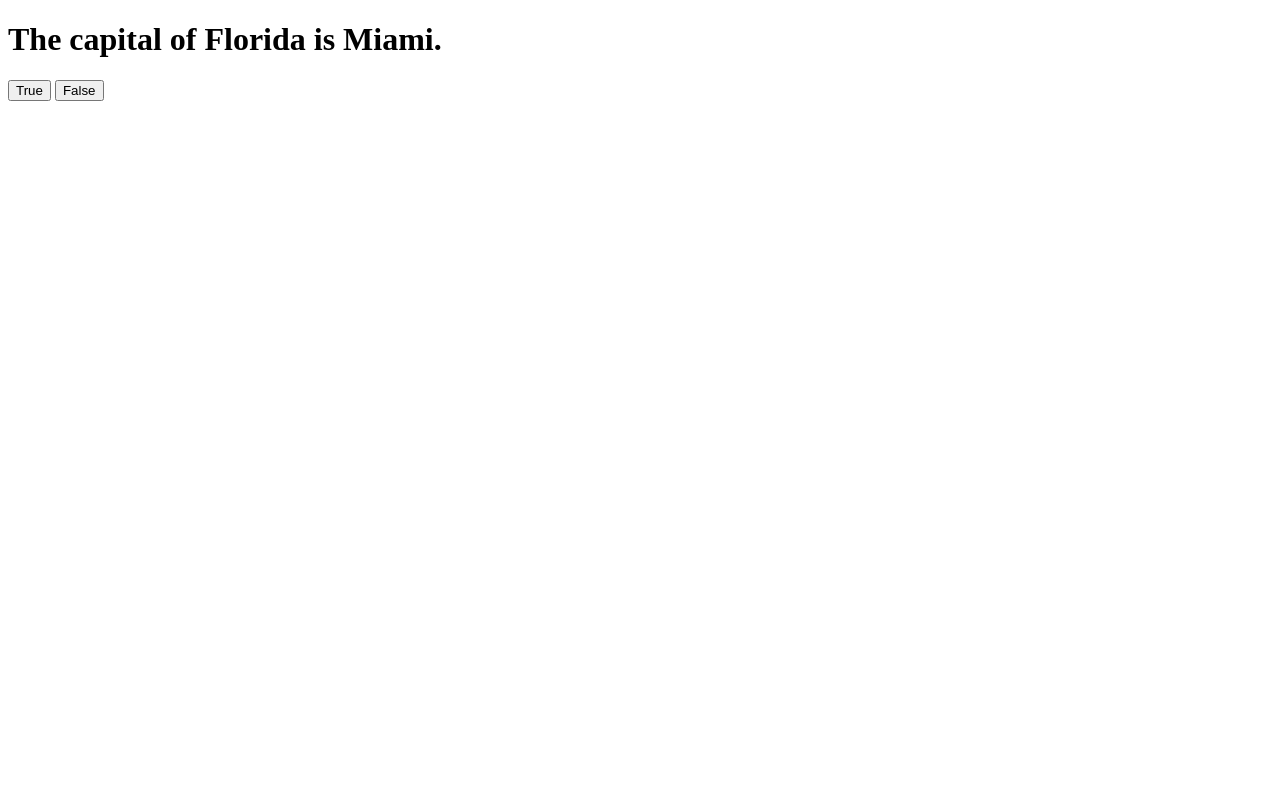
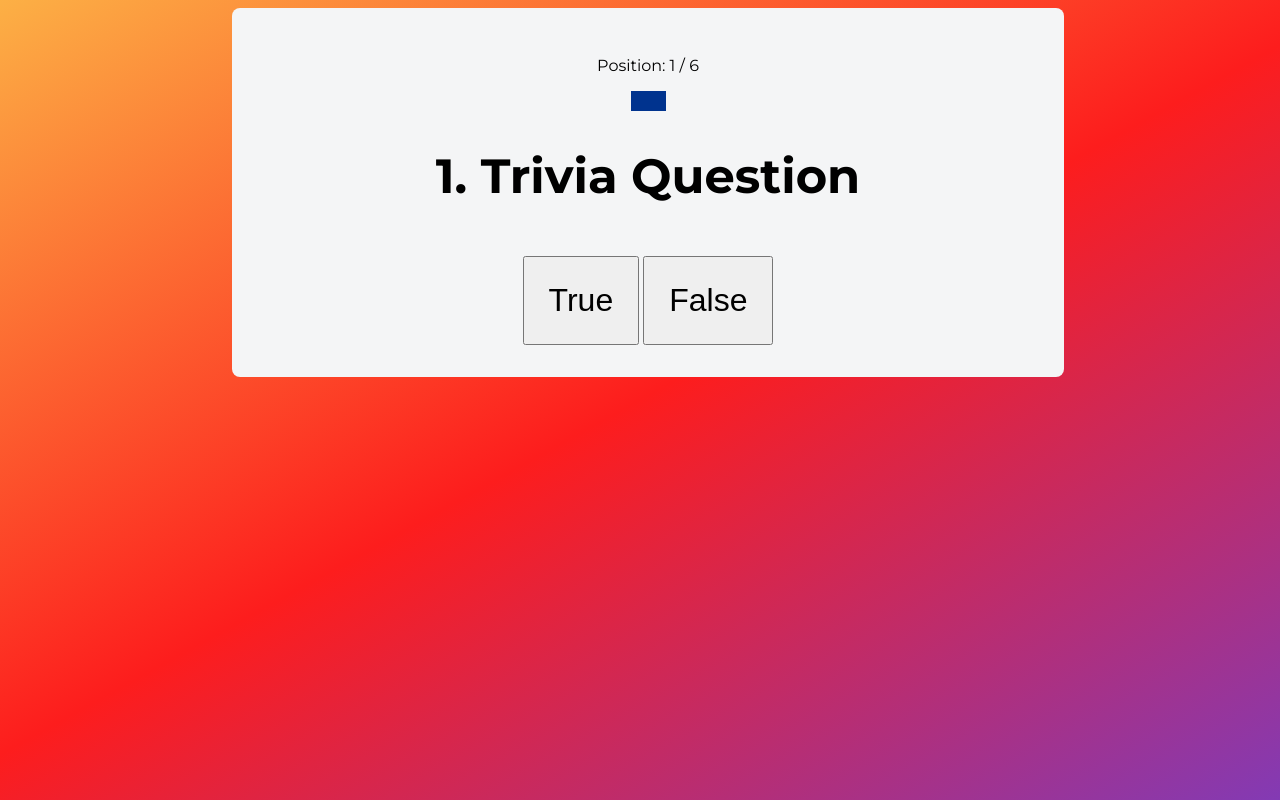
Before and after one commit to jsohndata/app-trivia-game, a plain HTML site: page index.html in a window 1280 px wide. Drawn offline with Linux system fonts and the light colour scheme.

Commit message:
added new feature for random on replay, percentage on result, and progress bar and text

```diff
--- a/index.html
+++ b/index.html
@@ -4,25 +4,33 @@
 <meta charset="UTF-8">
 <meta http-equiv="X-UA-Compatible" content="IE=edge">
 <meta name="viewport" content="width=device-width, initial-scale=1.0">
+
 <link rel="stylesheet" href="styles/app-trivia-game.css">
+<link rel="preconnect" href="https://fonts.googleapis.com">
+<link rel="preconnect" href="https://fonts.gstatic.com" crossorigin>
+<link href="https://fonts.googleapis.com/css2?family=Montserrat:ital,wght@0,100;0,200;0,300;0,400;0,500;0,600;0,700;0,800;0,900;1,100;1,200;1,300;1,400;1,500;1,600;1,700;1,800;1,900&display=swap" rel="stylesheet">
 <title>Trivia Game</title>
 </head>
 
 <body>
-<header>
-    <h1>Loading ...</h1>
-</header>
+<div>
+    <header>
+        <p class="position">Loading...</p>
+        <img src="./images/bar.png" class="progress-bar">
+        <h1>Loading...</h1>
+    </header>
 
-<main>
-    <div class="btn-container-question">
-        <button onclick="handleTrivia(true)">True</button>
-        <button onclick="handleTrivia(false)">False</button>
-    </div>
+    <main>
+        <section class="btn-container-question">
+            <button onclick="handleTrivia(true)">True</button>
+            <button onclick="handleTrivia(false)">False</button>
+        </section>
 
-    <div  class="btn-container-replay">
-        <button onclick="replay()">Replay</button>
-    </div>
-</main>
+        <section  class="btn-container-replay">
+            <button onclick="replay()">Replay</button>
+        </section>
+    </main>
+</div>
 
 <footer>
 
--- a/scripts/app-trivia-game.js
+++ b/scripts/app-trivia-game.js
@@ -1,23 +1,23 @@
 const triviaData = {
     "trivaList": [
         {
-            "triviaQ": "The capital of Florida is Miami.",
+            "triviaQ": "1. Trivia Question",
             "triviaA": true
         },
         {
-            "triviaQ": "The capital of California is Sacramento.",
+            "triviaQ": "2. Trivia Question",
             "triviaA": true
         },
         {
-            "triviaQ": "The United States was founded in 1998.",
+            "triviaQ": "3. Trivia Question",
             "triviaA": true
         },
         {
-            "triviaQ": "Albert Einstein is Magician",
+            "triviaQ": "4. Trivia Question",
             "triviaA": true
         },
         {
-            "triviaQ": "The inventor of the first computer is Alan Turing.",
+            "triviaQ": "5. Trivia Question",
             "triviaA": true
         }
     ]
@@ -30,51 +30,70 @@ let playerScore, triviaIndex
 // Setting multiple variable with the same value
 const resetNumber = () => playerScore=triviaIndex = 0;
 
-// Question DOM
-const questionDisplay = document.querySelectorAll('h1')[0];
-
-const updateIndex         = () => triviaIndex ++
-const updatePlayerScore   = () => playerScore ++
+const locationH1           = () => document.querySelectorAll('h1')[0];
+const locationProgressText = () => document.querySelectorAll('.position')[0];
+const locationProgressBar  = () => document.querySelectorAll('.progress-bar')[0];
 
 const getUserTriviaAnswer = () => triviaData.trivaList[triviaIndex]
 const getTriviaDataTotal  = () => triviaData.trivaList.length
 const getTriviaAnswer     = paramIndex => triviaData.trivaList[paramIndex].triviaA
 const getTriviaQuestion   = paramIndex => triviaData.trivaList[paramIndex].triviaQ
+
+const calcIndex           = () => triviaIndex ++
+const calcPlayerScore     = () => playerScore ++
+const calcRandomTrivia    = () => triviaData.trivaList.sort( () => Math.random() -0.5)
+const calcScorePercetange = (paramPlayerScore, paramTriviaTotal) => paramPlayerScore / paramTriviaTotal * 100
+
+const renderPosition      = (paramIndex, paramTotal) => `Position: ${paramIndex + 1} / ${paramTotal + 1}`
+const renderFinalMessage  = (paramScore, paramTotal) => `Your score is ${paramScore} / ${paramTotal}.\n ${calcScorePercetange(paramScore, paramTotal)}%`
 const renderHTML          = (paramWhere, paramDisplay) => paramWhere.innerText = paramDisplay
+const renderProgressBar   = (paramWhere, paramIndex) => paramWhere.width = paramIndex * 70
+const renderButton        = paramButton => document.querySelectorAll(paramButton)[0]
 
-const displayButton = paramButton => document.querySelectorAll(paramButton)[0]
+
 
 // Handle for onClick
 const handleTrivia = paramBoolean => {
-    getUserTriviaAnswer && getTriviaAnswer(triviaIndex) === paramBoolean ? updatePlayerScore() : null;
+    getUserTriviaAnswer && getTriviaAnswer(triviaIndex) === paramBoolean ? calcPlayerScore() : null;
     nextQuestion();
 }
 
+
+
 function nextQuestion() {
-    updateIndex();
+    renderHTML(locationProgressText(), renderPosition(triviaIndex + 1, getTriviaDataTotal() ) )
+    calcIndex();
+    renderProgressBar(locationProgressBar(), triviaIndex )
 
     if (triviaIndex >= getTriviaDataTotal()) {
         displayTriviaButton(true)
-        renderHTML(questionDisplay, `Your score is ${playerScore} / ${getTriviaDataTotal()}.`)
-    } else renderHTML(questionDisplay, getTriviaQuestion(triviaIndex))
+        renderHTML(locationH1(), renderFinalMessage(playerScore, getTriviaDataTotal()))
+    } else renderHTML(locationH1(), getTriviaQuestion(triviaIndex))
 }
+
+
 
 function replay() {
     displayTriviaButton(false)
     resetNumber()
-    renderHTML(questionDisplay, getTriviaQuestion(0))
+    calcRandomTrivia()
+    renderProgressBar(locationProgressBar(), 0.5 )
+    renderHTML(locationProgressText(), renderPosition(triviaIndex, getTriviaDataTotal() ) )
+    renderHTML(locationH1(), getTriviaQuestion(0))
 }
+
+
 
 function displayTriviaButton(flag) {
     switch (flag) {
         case true:
-            displayButton('.btn-container-question').style.display = 'none'
-            displayButton('.btn-container-replay').style.display = 'block'
+            renderButton('.btn-container-question').style.display = 'none'
+            renderButton('.btn-container-replay').style.display = 'block'
             break
 
         default:
-            displayButton('.btn-container-question').style.display = 'block'
-            displayButton('.btn-container-replay').style.display = 'none'
+            renderButton('.btn-container-question').style.display = 'block'
+            renderButton('.btn-container-replay').style.display = 'none'
             break
     }
 }
@@ -83,4 +102,6 @@ function displayTriviaButton(flag) {
 // Start
 resetNumber()
 displayTriviaButton(false)
-renderHTML(questionDisplay, getTriviaQuestion(triviaIndex))
+renderProgressBar(locationProgressBar(), 0.5 )
+renderHTML(locationProgressText(), renderPosition(triviaIndex, getTriviaDataTotal() ) )
+renderHTML(locationH1(), getTriviaQuestion(triviaIndex))
--- a/styles/app-trivia-game.css
+++ b/styles/app-trivia-game.css
@@ -0,0 +1,44 @@
+:root {
+    --color-white: #f4f5f6;
+}
+
+/* Font */
+/* ************************************************** */
+h1, h2, h3, p { font-family: 'Montserrat', sans-serif; }
+
+h1 { font-size: 3.0rem; }
+button { font-size: 2.0rem; }
+
+/* Color */
+/* ************************************************** */
+body {
+    background: rgb(131,58,180);
+    background: linear-gradient(331deg,
+                rgba(131,58,180,1) 0%,
+                rgba(253,29,29,1) 50%,
+                rgba(252,176,69,1) 100%);
+    background-attachment: fixed;
+}
+
+body > div:first-child { background: var(--color-white); }
+
+/* Element */
+/* ************************************************** */
+body {
+    width: 100%;
+    display: flex;
+    justify-content: center;
+}
+
+body > div:first-child {
+    width: 60%;
+    justify-content: center;
+    text-align: center;
+    padding: 2.0rem;
+    border-radius: 0.5rem;
+}
+
+header { height: 200px; }
+header > img { height: 20px; }
+
+button { padding: 1.5rem; }
```
Also changed, not shown: images/bar.png (added).
